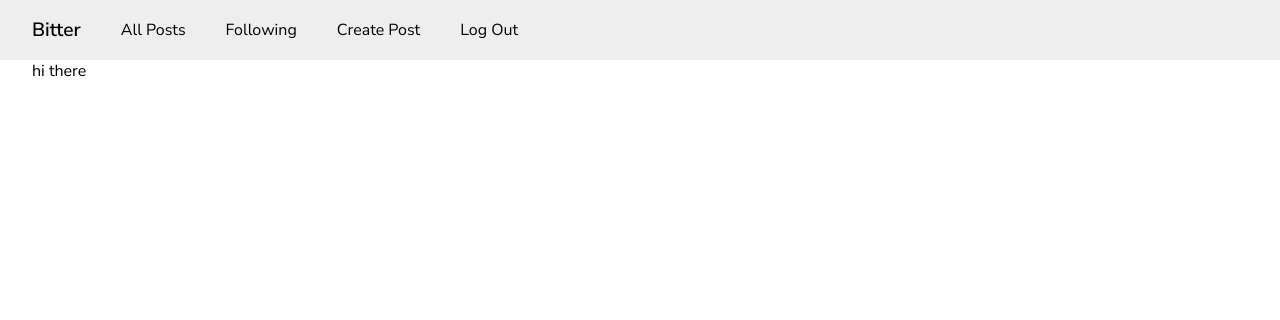
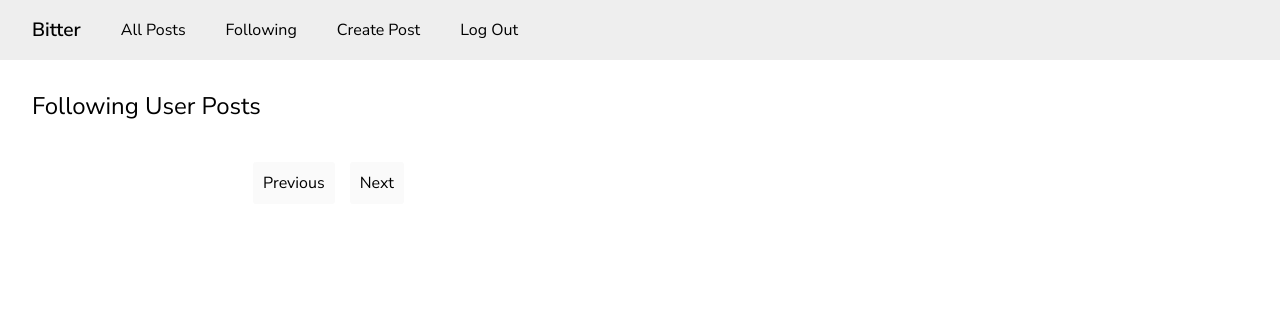
Before and after one commit to thenu-k/django-socialMedia, a Django app: page /following in a window 1280 px wide. Shown: the top 320 px of the page. Run offline with Django 3.2, Linux system fonts and the light colour scheme; the visitor is signed in with stand-in values (Sample User, id 1); data comes from the database, SQL or seed files in the repository; data that the repository does not hold is empty.

Commit message:
created following users page

```diff
--- a/network/templates/network/Following/following.html
+++ b/network/templates/network/Following/following.html
@@ -1,5 +1,18 @@
 {% extends "network/layout.html" %}
 {% load static %}
 {% block body %}
-    hi there
+<section class="following">
+    <h2>Following User Posts</h2>
+    {% include '../PostList/postlist.html' %}
+</section>
+<style>
+    section.following{
+        margin: 30px 0;
+    }
+    section.following h2{
+        font-weight: 500;
+        font-size: 1.5em;
+        margin-bottom: 20px;
+    }
+</style>
 {% endblock %}
--- a/network/views.py
+++ b/network/views.py
@@ -157,4 +157,12 @@ def removeFollow(request):
 
 # Render following user's post page
 def renderFollowingUserPosts(request):
-    return render(request, 'network/Following/following.html')
+    if(request.user.is_authenticated):
+        # Getting posts
+        userObject = User.objects.get(id = request.user.id)
+        followingUserObjects  = userObject.followCreatedByUser.all()
+        postObjects = Post.objects.filter(userKey__in=followingUserObjects.values('followingUserKey')).order_by('-dateCreated')
+        payload = {
+            'postObjects': postObjects
+        }
+        return render(request, 'network/Following/following.html', payload)
```
